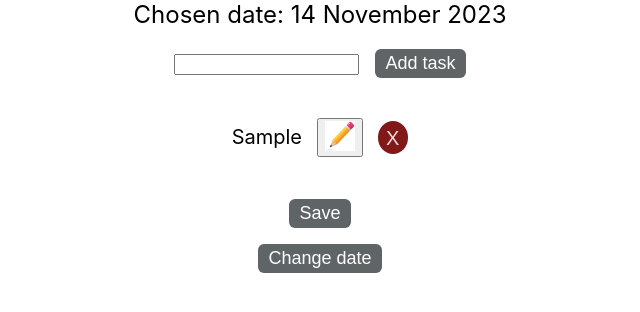
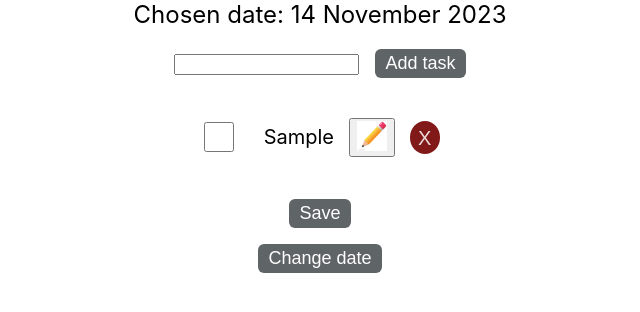
Before and after one commit to pavelivanov00/to-do-app-client, a React (Create React App) app: page / in a window 1280 px wide. Both pictures are taken after typing "Sample" into the empty fields and a click on the button "Add task". Shown: the top 312 px of the page, without its empty margins (320-960 px from the left). Built offline with nearby package versions, Linux system fonts and the light colour scheme; no server answers.

Commit message:
added functionality to mark tasks as done

```diff
--- a/src/Components/RenderItem.js
+++ b/src/Components/RenderItem.js
@@ -8,6 +8,7 @@ class RenderItem extends Component {
     this.state = {
       isEditing: false,
       updatedTask: this.props.task,
+      isCompleted: false
     };
   }
 
@@ -36,12 +37,24 @@ class RenderItem extends Component {
     onDelete(uniqueKey);
   }
 
+  handleCheckboxChange = () => {
+    this.setState(prevState => ({
+      isCompleted: !prevState.isCompleted,
+    }));
+  }
+
   render() {
-    const { isEditing } = this.state;
+    const { isEditing, isCompleted } = this.state;
     const { task, onDelete } = this.props;
 
     return (
-      <div className='task'>
+      <div className={`task ${isCompleted ? 'checked' : ''}`}>
+        <input
+          type='checkbox'
+          checked={isCompleted}
+          onClick={this.handleCheckboxChange}
+          className='checkbox'
+        />
         {isEditing ? (
           <input
             type="text"
@@ -52,13 +65,24 @@ class RenderItem extends Component {
         )}
         {isEditing ? (
           <button
-            onClick={this.handleUpdate} className='editButton'>
-            <img src='/edit.png' alt='edit.png' className='imageSize'/>
+            onClick={this.handleUpdate}
+            className='editButton'
+          >
+            <img src='/edit.png'
+              alt='edit.png'
+              className='imageSize'
+            />
           </button>
         ) : (
           <button
-            onClick={this.handleEdit} className='editButton'>
-            <img src='/edit.png' alt='edit.png' className='imageSize'/>
+            onClick={this.handleEdit}
+            className='editButton'
+          >
+            <img
+              src='/edit.png'
+              alt='edit.png'
+              className='imageSize'
+            />
           </button>
         )}
         <button onClick={onDelete} className='deleteButton'>X</button>
--- a/src/Css/RenderItem.css
+++ b/src/Css/RenderItem.css
@@ -1,6 +1,12 @@
 .imageSize {
   width: 30px;
   height: 30px;
+}
+
+.checkbox {
+  width: 30px;
+  height: 30px;
+  margin-right: 30px;
 }
 
 .deleteButton {
@@ -31,3 +37,8 @@
   margin-top: 10px;
   font-size: 20px;
 }
+
+.checked {
+  background-color: #adeaaf;
+  width: 300px;
+}
```
